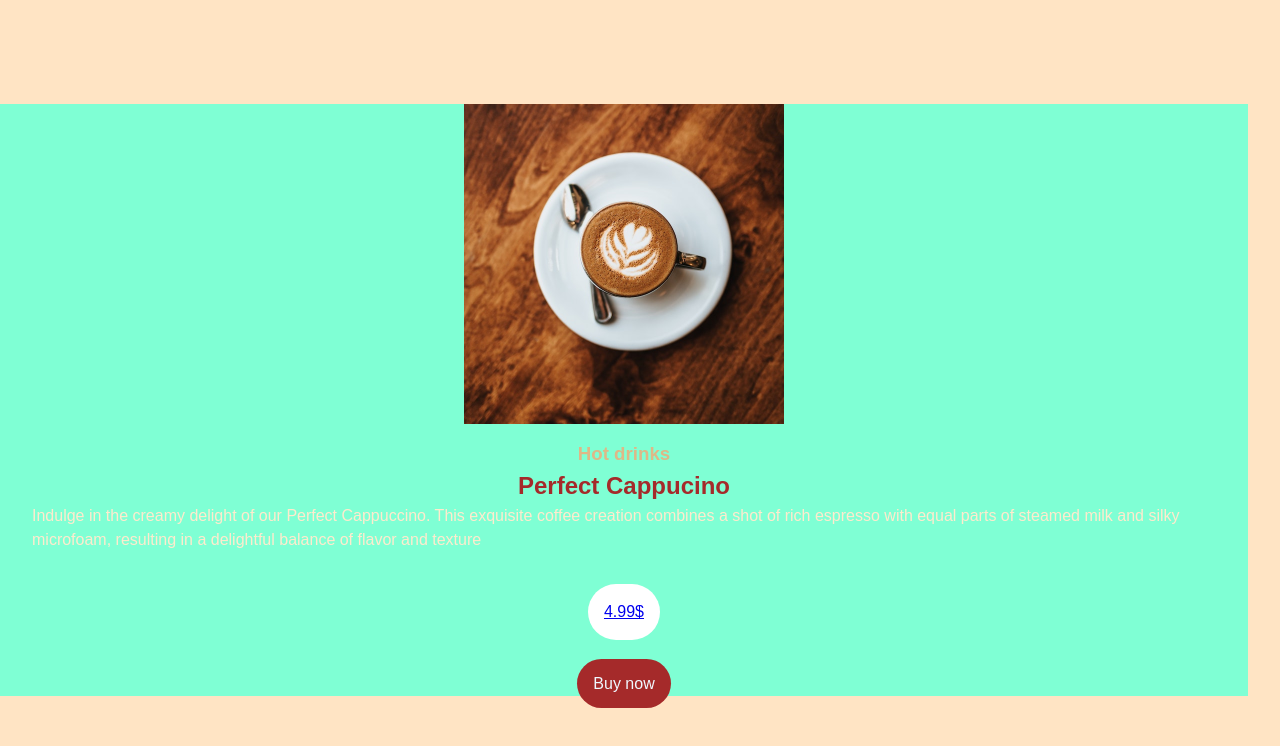
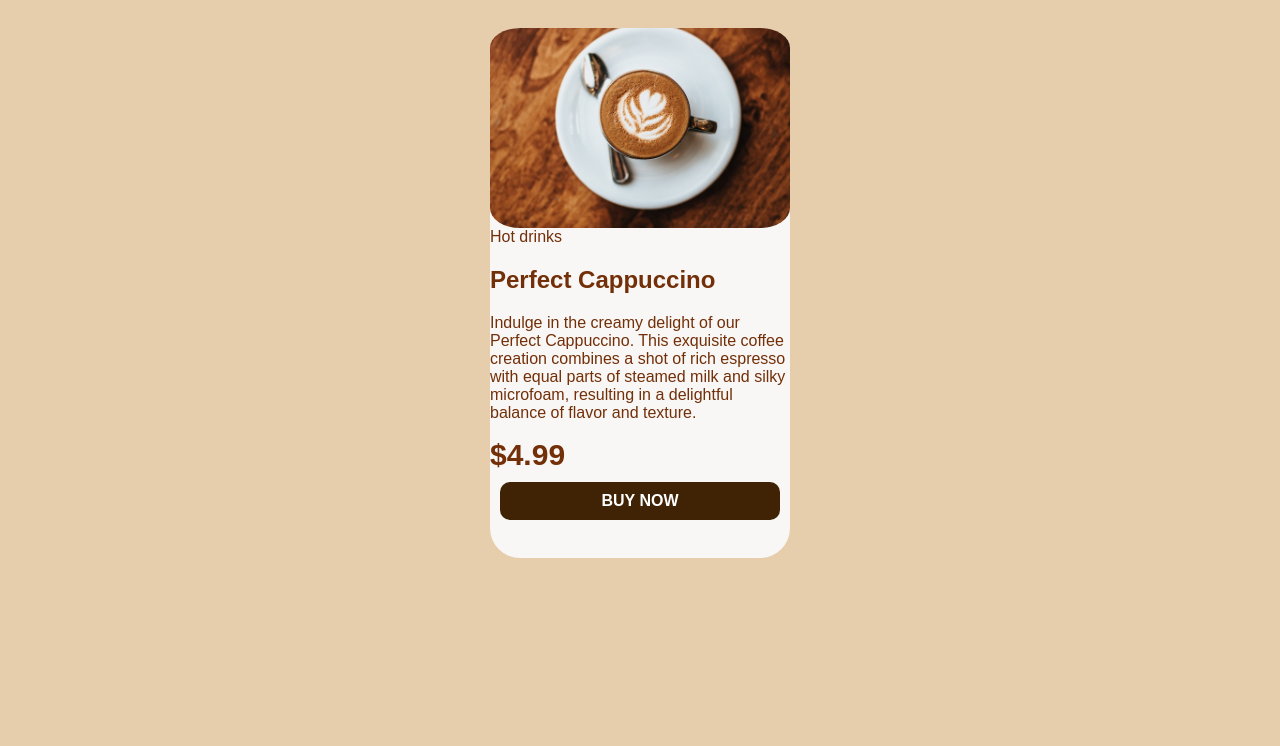
Before and after one commit to irm1005-itec1005-fall-2023/midterm-exam-Astrrowave, a plain HTML site: page index.html in a window 1280 px wide. Drawn offline with Linux system fonts and the light colour scheme.

Commit message:
made changes

```diff
--- a/index.html
+++ b/index.html
@@ -1,46 +1,31 @@
-<!DOCTYPE html>
-<html lang="en-ca">
 
-<head>
+<link rel="stylesheet" href="style.css">
 
-  <title>IRM1005 / ITEC1005 - Midterm Exam</title>
- <meta charset="utf-8" />
- <meta name="viewport" content="width=device-width, initial-scale=1" />
- <meta http-equiv="X-UA-Compatible" content="ie=edge" />
- <link rel="stylesheet" href="./reset.css" />
- <link rel="stylesheet" href="./style.css" />
-</head>
-
-<body>
- <main>
-  <div class="Coffe-Container">
-    <sec class="Coffee">
-      <img class="img" src="coffee.jpg"
-      alt="Coffee picture"/>
-      <div class="Drinks" >
-      <h3>Hot drinks</h3>
-    </div>
-      <h2>Perfect Cappucino</h2>
-      <p>    Indulge in the creamy delight
-         of our Perfect Cappuccino.
-         This exquisite coffee creation
-         combines a shot of rich espresso with equal parts of
-          steamed milk and silky microfoam, resulting in a delightful balance of flavor and texture
-
-      </p>
-      <div class="price">
-            <a class="prc" href="#">4.99$</a>
-      </div>
-      <div class="Buy-now">
-          <a class="btn" href="#">Buy now</a>
-
-      </div>
-    </sec>
-  </div>
- </main>
+<div class="coffee-container">
 
 
+  <section class="coffee-details">
 
-</body>
+      <img class="coffee-image" src="coffee.jpg" alt="picture of coffee"
 
-</html>
+      <h2 class="coffee-title">Hot drinks</h2>
+
+   </section>
+
+   <section class="coffee-details">
+
+      <h1>Perfect Cappuccino</h1>
+
+      <p>Indulge in the creamy delight of our Perfect Cappuccino. This exquisite coffee creation combines a shot of rich espresso with equal parts of steamed milk and silky microfoam, resulting in a delightful balance of flavor and texture.</p>
+
+      </section>
+
+      <section class="coffee-price">$4.99</section>
+
+      <section class="buy-now-button">
+
+          <a href="#" class="buy-now-button">BUY NOW</a>
+
+      </section>
+
+      <section class="coffee-title"></section>
--- a/style.css
+++ b/style.css
@@ -1,75 +1,143 @@
 
-html {
-  font-size: 1.0rem;
-}
+body {
 
-body {font-family: Arial, Helvetica, sans-serif
-  ;
-  background-color: bisque;
+  font-family: Arial, Helvetica, sans-serif;
+
+    background-color: #e6cdab;
 
 
-  display: flex;
-  justify-content: center;
-  align-items: center;
 
-  margin-left: 2remem;
-  margin-right: 2rem;
-}
+    display: flex;
+    flex-direction: column;
 
-.Coffe-Container {display: flex;
-  background-color: aquamarine
-  ; justify-content: center;
-  align-items: center;
-  }
+    justify-content: center;
 
-.Coffee {display: flex;
-  flex-direction: column;
-  flex-wrap: wrap;
-justify-content: center;
-align-items: center;
-margin-left: 2rem;
-margin-right: 2rem;}
+    align-items: center;
 
-.img {
-  object-fit: cover;
-  margin-bottom: 1em;
-  width: 20rem;
-  height: 20rem;
+
+
+    margin-left: 1rem;
+
+    margin-right: 1rem;
 
 }
 
 
 
-.Coffee :nth-child(2) {color: burlywood;
-  display: flex;
-  flex-direction: row;
-  justify-content: flex-start;
-  align-items: flex-start;
-}
+.coffee-container {
 
-.Coffee :nth-child(3) {color: brown}
+    width: 300px;
 
-.Coffee :nth-child(4) {color: blanchedalmond;}
+    height: 530px;
 
-.price {margin-top: 2rem;
-text-decoration: none;
-background-color: white;
-color:aliceblue;
-padding: 1rem;
-border-radius: 4rem;
-text-decoration: none;
-}
+    background-color: #f8f7f5;
 
-.Buy-now {margin-top: 2rem;
-}
+    margin: 20px;
 
-.btn {
-  background-color: brown;
-  color:aliceblue;
-  padding: 1rem;
-  border-radius: 4rem;
-  text-decoration: none;
+    border-radius: 30px;
+
+    justify-content: center;
+
+    align-items:center;
 
 
 
-}
+  }
+
+
+
+
+
+  .coffee-image {
+
+    width: 100%;
+
+    height: 200px;
+
+    object-fit: cover;
+
+    border-radius: 10%;
+
+  }
+
+
+
+
+
+  .coffee-details {
+
+    color:#732f08
+
+  }
+
+
+
+
+
+  .coffee-title {
+
+    font-size: 15px;
+
+    color: #732f08;
+
+  }
+
+
+
+    .coffee-description {
+
+        font-size: 16px;
+
+        color: #732f08;
+
+        margin: 10px 0;
+
+    }
+
+  .buy-now-button {
+
+    display: flex;
+
+    justify-content: center;
+
+  }
+
+
+
+  .buy-now-button {
+
+    background-color: #402305;
+
+    color: #fff;
+
+    text-align: center;
+
+    padding: 5px 10px;
+
+    margin-right: 10px;
+
+    margin-left: 10px;
+
+    border: none;
+
+    cursor: pointer;
+
+    border-radius: 10px;
+
+    font-weight: bold;
+
+    text-decoration: none;
+
+  }
+
+  .coffee-price {
+
+    font-size: 30px;
+
+    color: #732f08;
+
+    margin: 10px 0;
+
+    font-weight: bold;
+
+  }
```
